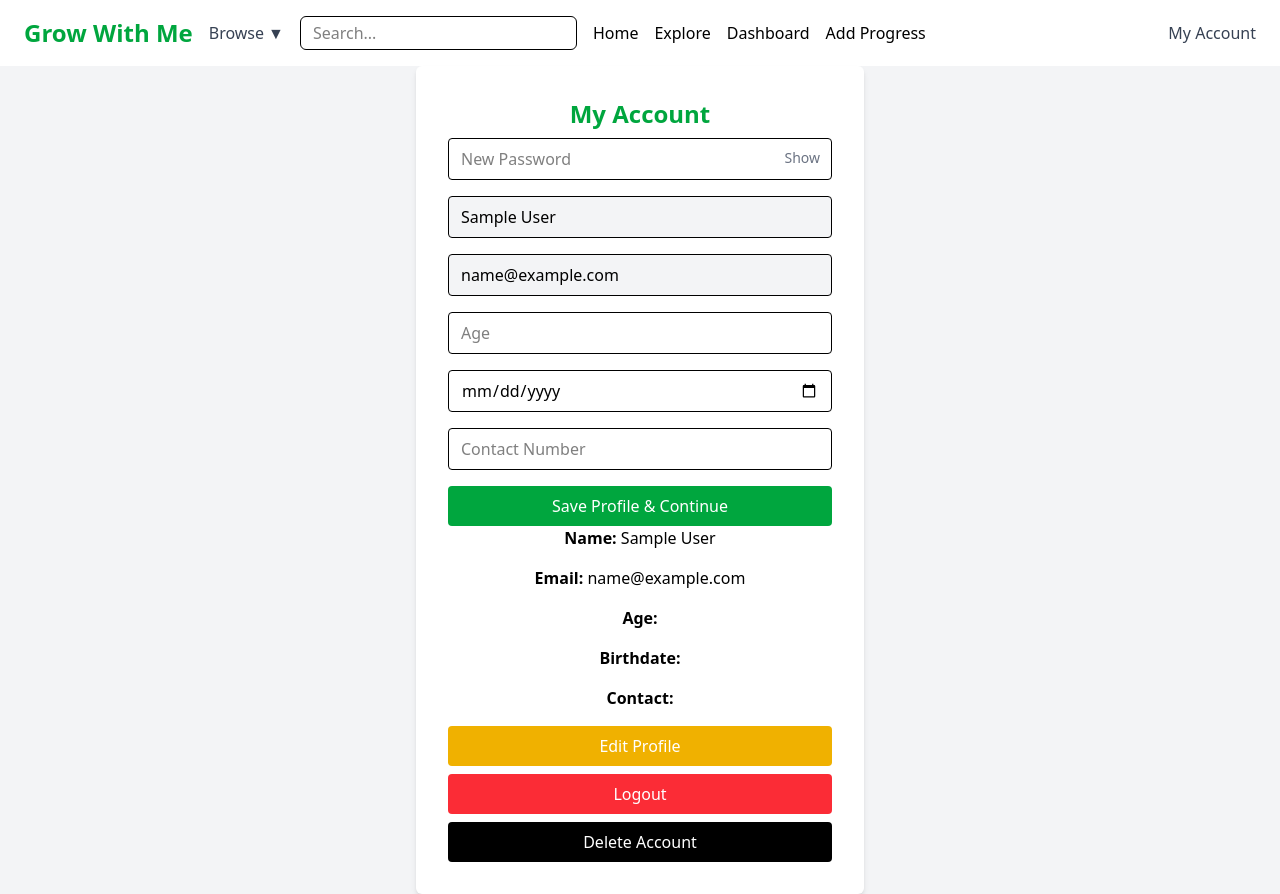
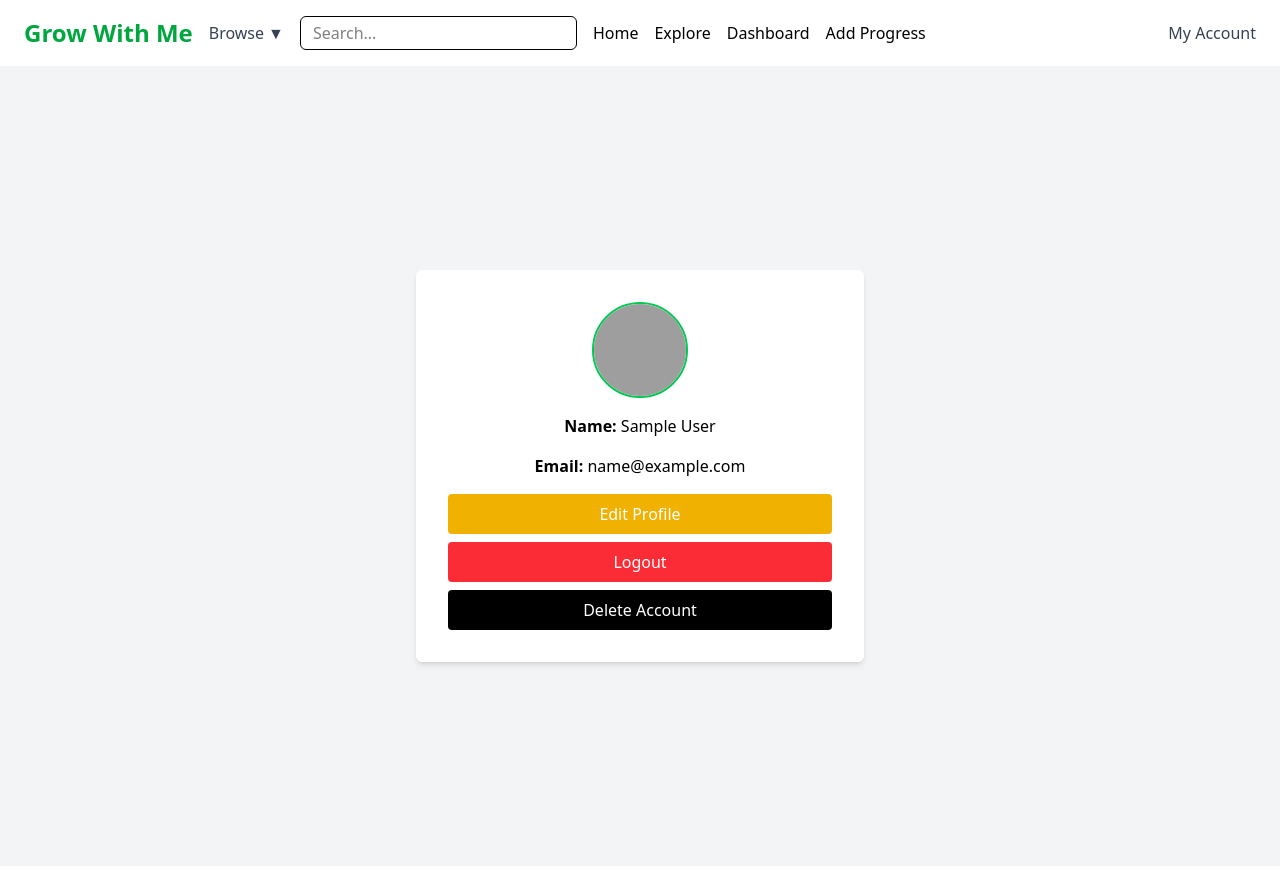
Before and after one commit to Samip0205/College_project, a React (Vite) app: page /account in a window 1280 px wide. After the commit the page ends 866 px from the top, so only its background shows below. Built offline with nearby package versions, Linux system fonts and the light colour scheme; sample sign-in values are in the browser's storage; grey boxes are pictures that could not be loaded.

Commit message:
myaccount

```diff
--- a/src/pages/AddProgress.jsx
+++ b/src/pages/AddProgress.jsx
@@ -19,10 +19,14 @@ const AddProgress = () => {
           className="w-full border px-4 py-2 rounded focus:outline-none focus:ring-2 focus:ring-green-500"
         >
           <option value="">Select Skill</option>
+          <option value="Cooking">Cooking</option>
+          <option value="Guitar">Guitar</option>
           <option value="Coding">Coding</option>
           <option value="Fitness">Fitness</option>
-          <option value="Guitar">Guitar</option>
-          <option value="Cooking">Cooking</option>
+          <option value="Design">Design</option>
+          <option value="Photography">Photography</option>
+          <option value="Music">Music</option>
+
         </select>
 
         <textarea
--- a/src/pages/MyAccount.jsx
+++ b/src/pages/MyAccount.jsx
@@ -11,7 +11,8 @@ const MyAccount = () => {
     age: '',
     birthdate: '',
     contact: '',
-    photo: ''
+    photo: '',
+    password: ''
   });
 
   const [isProfileComplete, setIsProfileComplete] = useState(false);
@@ -86,9 +87,9 @@ const MyAccount = () => {
   return (
     <div className="min-h-screen flex items-center justify-center bg-gray-100 px-4">
       <div className="max-w-md w-full bg-white shadow-md p-8 rounded-md">
-        <h2 className="text-2xl font-bold text-green-600 text-center mb-2">My Account</h2>
-
-        {/* Profile Image Upload Section */}
+        {!isProfileComplete && (
+          <h2 className="text-xl font-semibold text-center text-green-600 mb-4">Complete Your Profile</h2>
+        )}
         {!isProfileComplete && (
           <div className="flex flex-col items-center mb-4">
             <div className="relative w-24 h-24">
@@ -134,24 +135,8 @@ const MyAccount = () => {
           </div>
         )}
 
-        <form onSubmit={handleSubmit} className="space-y-4">
-            <div className="relative">
-  <input
-    type={showPassword ? "text" : "password"}
-    name="password"
-    id="password"
-    placeholder="New Password"
-    onChange={handleChange}
-    className="w-full border px-3 py-2 rounded pr-10"
-  />
-  <span
-    onClick={() => setShowPassword(!showPassword)}
-    className="absolute right-3 top-2.5 text-sm text-gray-500 cursor-pointer"
-  >
-    {showPassword ? "Hide" : "Show"}
-  </span>
-</div>
-            <input
+        {!isProfileComplete ? (
+          <form onSubmit={handleSubmit} className="space-y-4">            <input
               type="text"
               name="name"
               value={profile.name}
@@ -191,17 +176,37 @@ const MyAccount = () => {
   className="w-full border px-3 py-2 rounded"
   required
 />
+
+<div className="relative">
+  <input
+    type={showPassword ? "text" : "password"}
+    name="password"
+    placeholder="New Password"
+    onChange={handleChange}
+    className="w-full border px-3 py-2 rounded pr-10"
+  />
+  <span
+    onClick={() => setShowPassword(!showPassword)}
+    className="absolute right-3 top-2.5 text-sm text-gray-500 cursor-pointer"
+  >
+    {showPassword ? "Hide" : "Show"}
+  </span>
+</div>
             <button type="submit" className="w-full bg-green-600 text-white py-2 rounded hover:bg-green-700">
               Save Profile & Continue
             </button>
           </form>
-
+        ) : (
           <div className="space-y-4 text-center">
+            <div className="flex flex-col items-center mb-4">
+              <img
+                src={profile.photo || "https://cdn-icons-png.flaticon.com/512/847/847969.png"}
+                alt="Profile"
+                className="w-24 h-24 rounded-full object-cover border-2 border-green-500"
+              />
+            </div>
             <p><strong>Name:</strong> {profile.name}</p>
             <p><strong>Email:</strong> {profile.email}</p>
-            <p><strong>Age:</strong> {profile.age}</p>
-            <p><strong>Birthdate:</strong> {profile.birthdate}</p>
-            <p><strong>Contact:</strong> {profile.contact}</p>
 
             <div className="space-y-2 mt-4">
               <button
@@ -210,14 +215,12 @@ const MyAccount = () => {
               >
                 Edit Profile
               </button>
-
               <button
                 onClick={handleLogout}
                 className="w-full bg-red-500 text-white py-2 rounded hover:bg-red-600"
               >
                 Logout
               </button>
-
               <button
                 onClick={handleDelete}
                 className="w-full bg-black text-white py-2 rounded hover:bg-gray-800"
@@ -226,7 +229,7 @@ const MyAccount = () => {
               </button>
             </div>
           </div>
-
+        )}
       </div>
     </div>
   );
```
Lines whose indentation alone changed are shown as unchanged.
